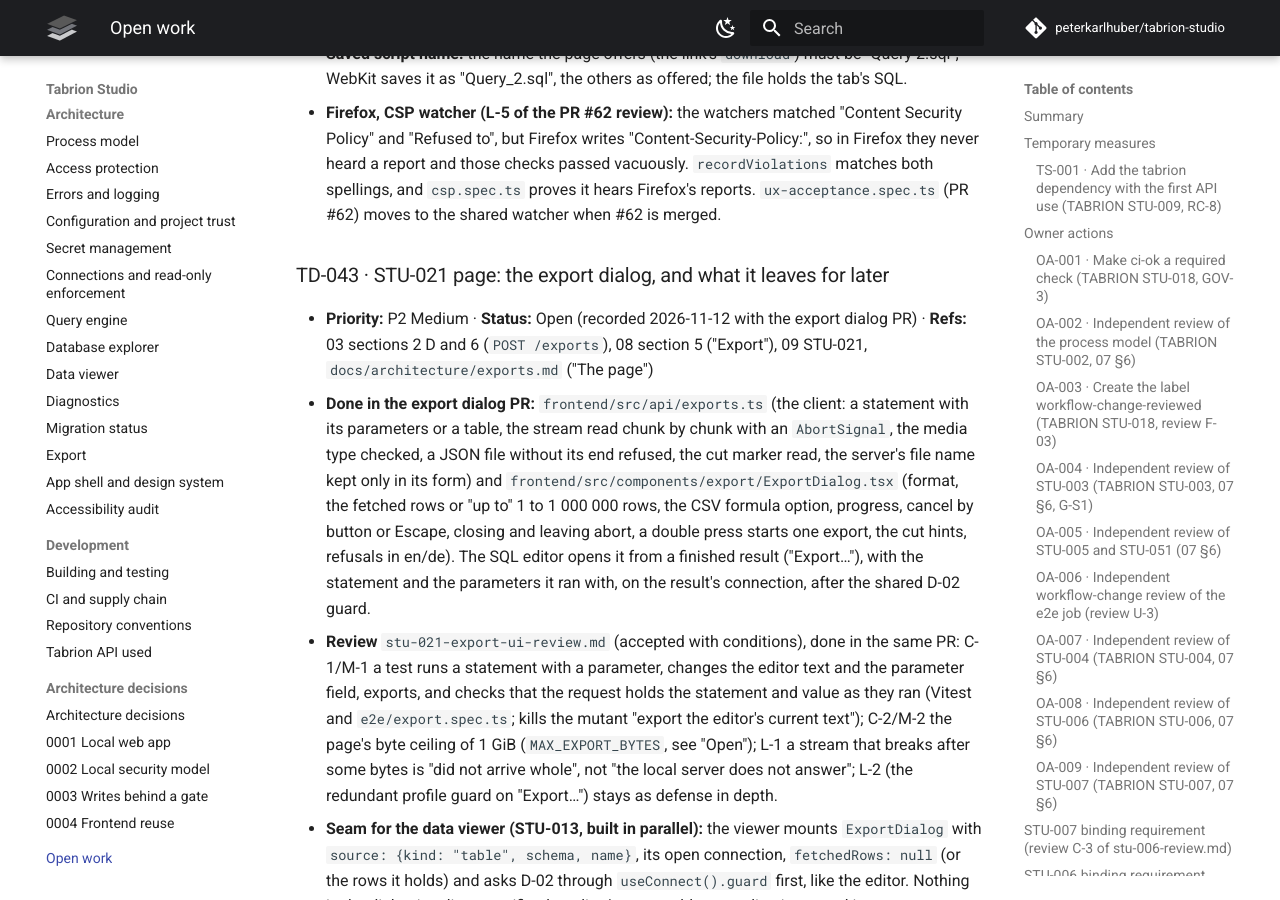
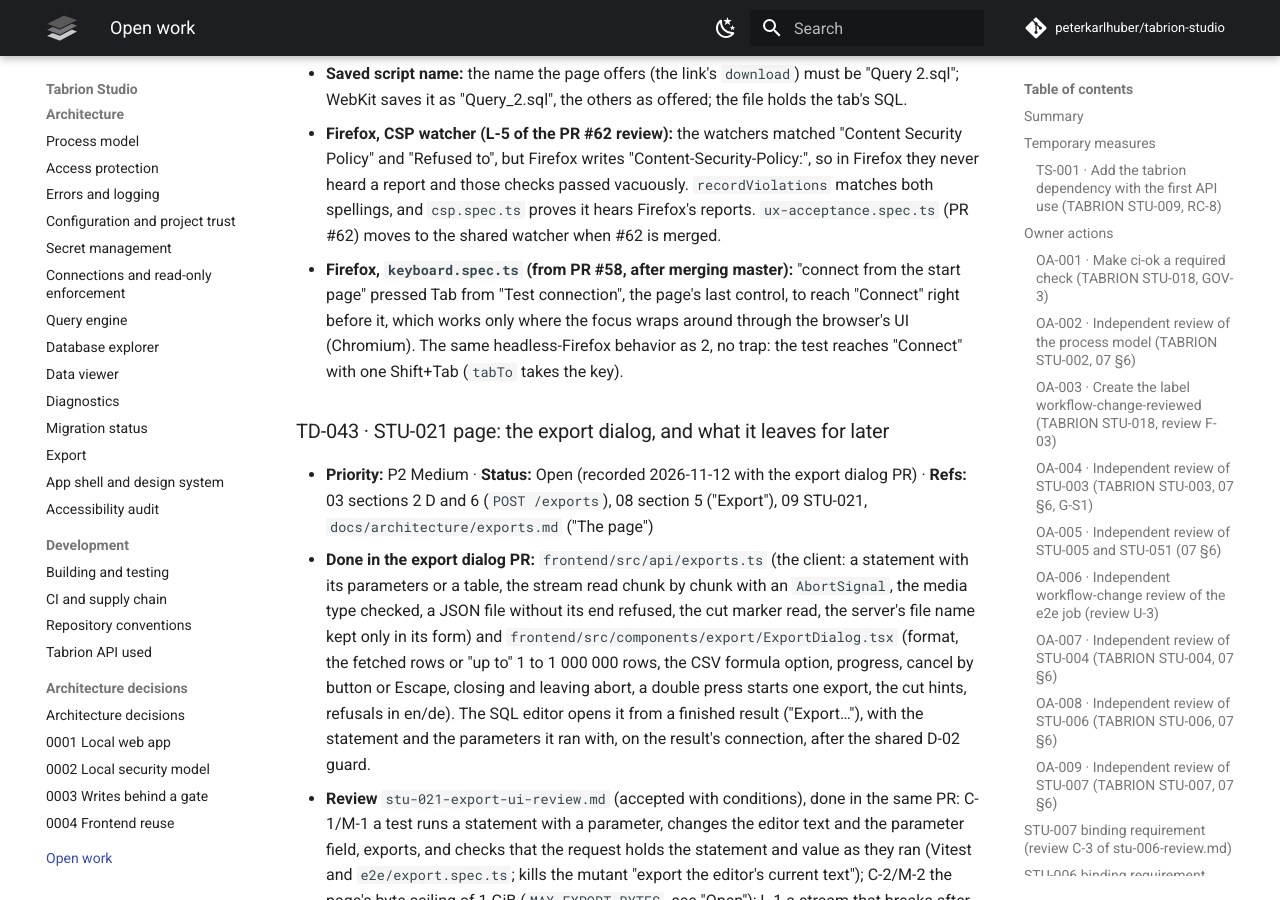
Before and after one commit to peterkarlhuber/tabrion-studio, an MkDocs documentation site: the page built from docs/TODO.md, in a window 1280 px wide and 900 px high, scrolled down 54321 px. Built offline with MkDocs 1.6.1 and Material for MkDocs 9.7.7, drawn with Linux system fonts in a browser that asks for light colours; comment, search, counter and statistics services are not loaded; some of the changed text lies outside the part shown.

Commit message:
TD-047: keyboard-only connect reaches "Connect" with Shift+Tab
After merging master (#58), Firefox failed keyboard.spec.ts "connect from the
start page": Tab from "Test connection", the page's last control, reaches
"Connect" (right before it) only where the focus wraps through the browser's
UI; headless Firefox keeps the focus. One Shift+Tab reaches it everywhere.

Co-Authored-By: Claude Opus 5.5 <noreply@anthropic.com>
Claude-Session: https://claude.ai/code/session_011tY7TC7Nu5VGro3DJGJcv8

```diff
--- a/docs/TODO.md
+++ b/docs/TODO.md
@@ -1175,6 +1175,10 @@ and the server-side write flag (STU-ADR-0003) leave room for it.
      to", but Firefox writes "Content-Security-Policy:", so in Firefox they never heard a report and those checks
      passed vacuously. `recordViolations` matches both spellings, and `csp.spec.ts` proves it hears Firefox's reports.
      `ux-acceptance.spec.ts` (PR #62) moves to the shared watcher when #62 is merged.
+  7. **Firefox, `keyboard.spec.ts` (from PR #58, after merging master):** "connect from the start page" pressed Tab
+     from "Test connection", the page's last control, to reach "Connect" right before it, which works only where the
+     focus wraps around through the browser's UI (Chromium). The same headless-Firefox behavior as 2, no trap: the
+     test reaches "Connect" with one Shift+Tab (`tabTo` takes the key).
 
 ### TD-043 · STU-021 page: the export dialog, and what it leaves for later
 
```
Also changed, not shown: other parts of docs/TODO.md (+1 -1 lines), CHANGELOG.md (+2 -1 lines), 1 other file.
